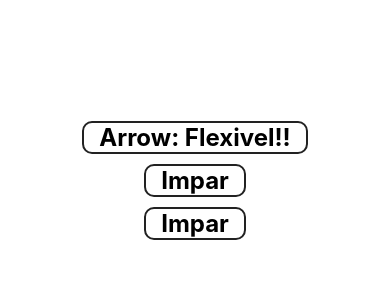
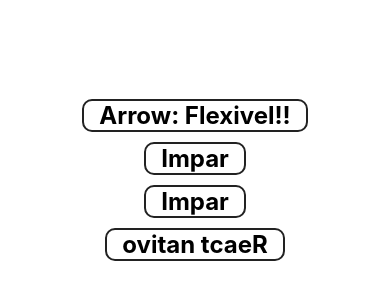
Before and after one commit to GeorgeSalu/React-Native, a React Native app in the folder exercicios/: screen / in a window 390 px wide. Shown: the part 242-542 px from the top of the page. Built offline with nearby package versions, Linux system fonts and the light colour scheme.

Commit message:
sistema de modulo: Import/Export

```diff
--- a/exercicios/src/App.js
+++ b/exercicios/src/App.js
@@ -2,6 +2,7 @@
 import {View, StyleSheet} from 'react-native'
 import Simples from './componentes/Simples'
 import ParImpar from './componentes/ParImpar'
+import { Inverter } from './componentes/Multi'
 
 export default class App extends Component {
   render() {
@@ -9,6 +10,7 @@
       <View style={styles.container}>
         <Simples texto='Flexivel!!' />
         <ParImpar numero={37} />
+        <Inverter texto="React nativo" />
       </View>
     )
   }
--- /dev/null
+++ b/exercicios/src/componentes/Multi.js
@@ -0,0 +1,8 @@
+import React from 'react'
+import {Text} from 'react-native'
+import Padrao from '../estilo/Padrao'
+
+export const Inverter = props => {
+  const inv = props.texto.split('').reverse().join('')
+  return <Text style={Padrao.ex}>{inv}</Text>
+}
```
